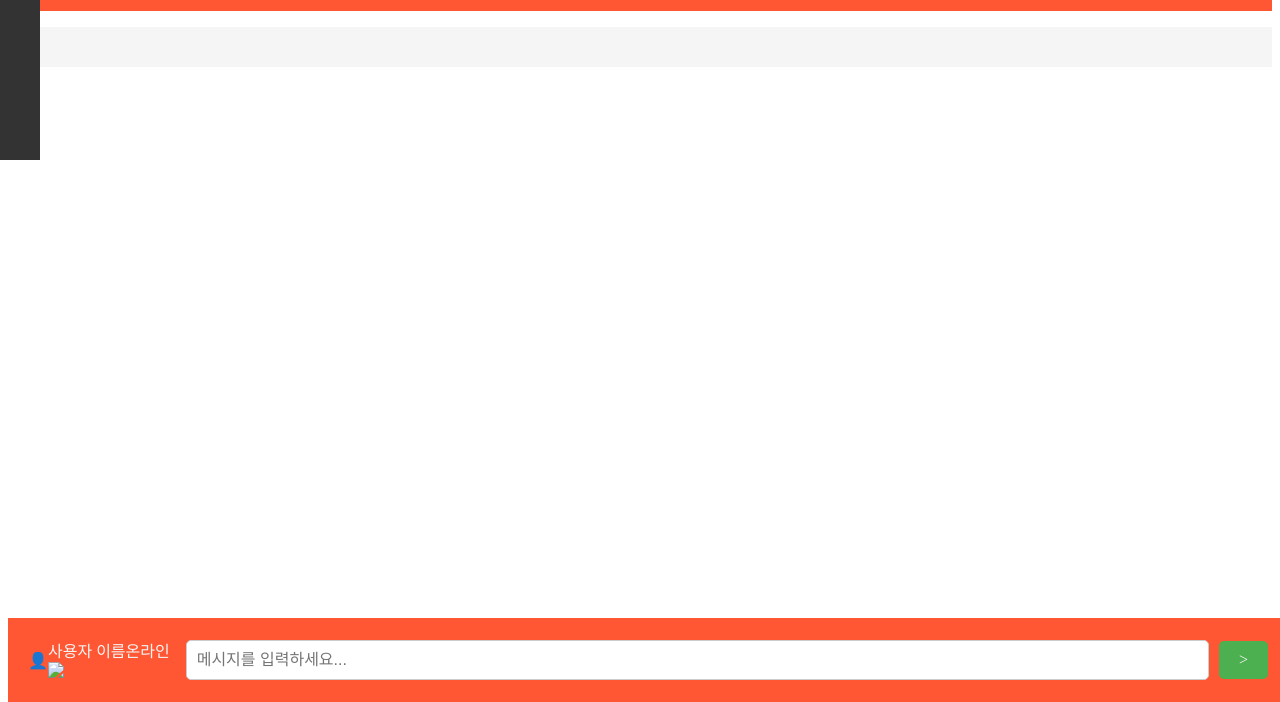
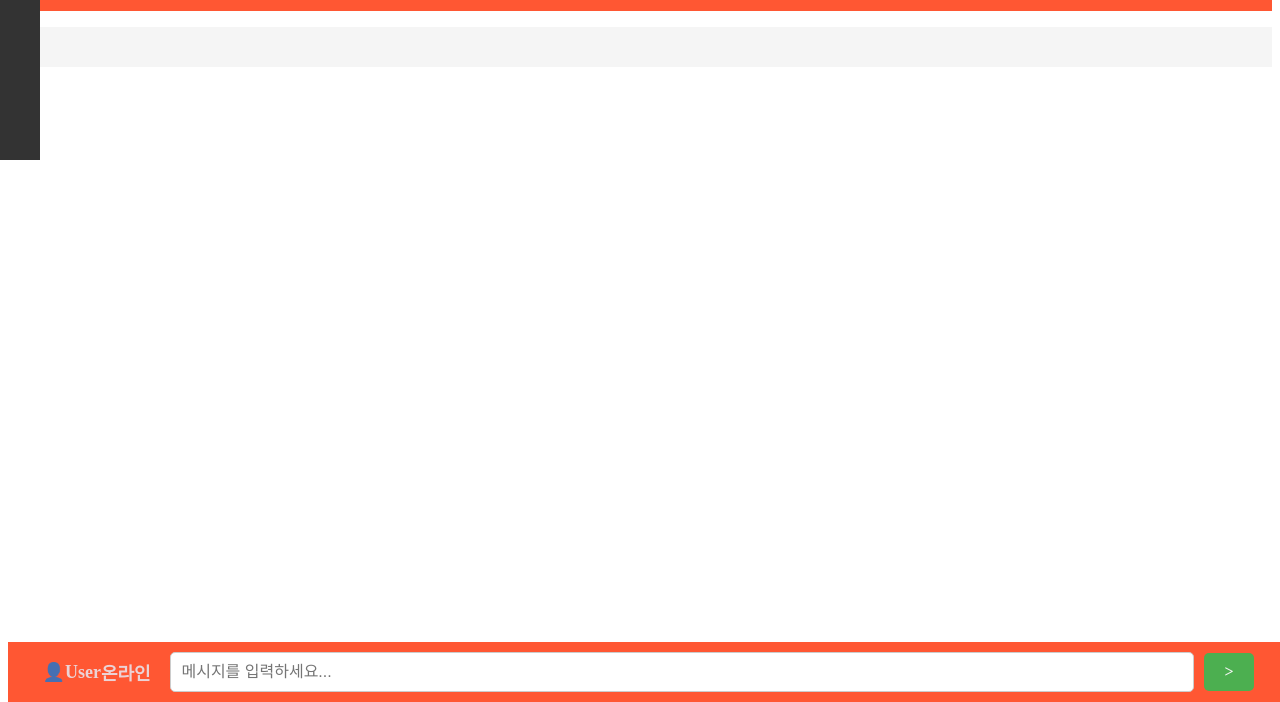
Before and after one commit to KDT-IaaS-Class-One-Group/Web-Prompt, a website: page frontEnd/index.html in a window 1280 px wide. Shown: the part 98-800 px from the top of the page. Drawn offline with Linux system fonts and the light colour scheme.

Commit message:
Style: userStatus에 투명도 설정
- Footer의 padding 10px로 수정

```diff
--- a/frontEnd/index.css
+++ b/frontEnd/index.css
@@ -99,7 +99,7 @@
   bottom: 0;
   background-color: #FF5733;
   color: #F5F5F5;
-  padding: 20px;
+  padding: 10px;
   display: flex;
   align-items: center;
   width: 100%;
@@ -126,5 +126,19 @@
   cursor: pointer;
   padding: 10px 20px; /* 수정된 부분: 버튼의 내부 여백을 늘림 */
   border-radius: 5px;
-  font-size: 16px; /* 수정된 부분: 글꼴 크기 조정 */
+  font-size: 16px;
+  font-weight: bolder;
 }
+#userStatus {
+  width: 10vw;
+  height: 2.5vh;
+  display: flex;
+  flex-direction: row;
+  align-items: center;
+}
+#userStatus div {
+  display: flex;
+  font-size: large;
+  font-weight: bolder;
+  color:rgba(230, 242, 255, 0.8);
+}
--- a/frontEnd/index.html
+++ b/frontEnd/index.html
@@ -23,8 +23,8 @@
     <div id="Footer">
       <div id="userStatus">
         <div>👤</div>
-        <div id="userId"></div>
-        <div id="status"></div>
+        <div id="userId">User</div>
+        <div id="status">온라인</div>
       </div>
       <input type="text" id="textBox" placeholder="메시지를 입력하세요...">
       <!-- 클릭 이벤트 추가 -->
--- a/frontEnd/index.js
+++ b/frontEnd/index.js
@@ -149,29 +149,3 @@
     document.body.style.overflow = 'auto';
   });
 }
-
-// Footer의 자식 요소로 사용자 정보를 나타내는 영역 추가
-const userStatusContainer = document.createElement("div");
-userStatusContainer.classList.add("userStatus");
-
-// 사용자 정보 표시를 위한 요소들 생성
-const userNameElement = document.createElement("span");
-userNameElement.classList.add("userName");
-userNameElement.textContent = "사용자 이름"; // 사용자 이름 설정
-
-const userStatusElement = document.createElement("span");
-userStatusElement.classList.add("status");
-userStatusElement.textContent = "온라인"; // 사용자 상태 설정
-
-const avatarElement = document.createElement("img");
-avatarElement.classList.add("avatar");
-avatarElement.src = "path/to/avatar.jpg"; // 아바타 이미지 경로 설정
-
-// 생성한 요소들을 userStatusContainer에 추가
-userStatusContainer.appendChild(userNameElement);
-userStatusContainer.appendChild(userStatusElement);
-userStatusContainer.appendChild(avatarElement);
-
-// Footer에 userStatusContainer를 추가
-const footer = document.getElementById("Footer");
-footer.insertBefore(userStatusContainer, document.getElementById("textBox"));
```
